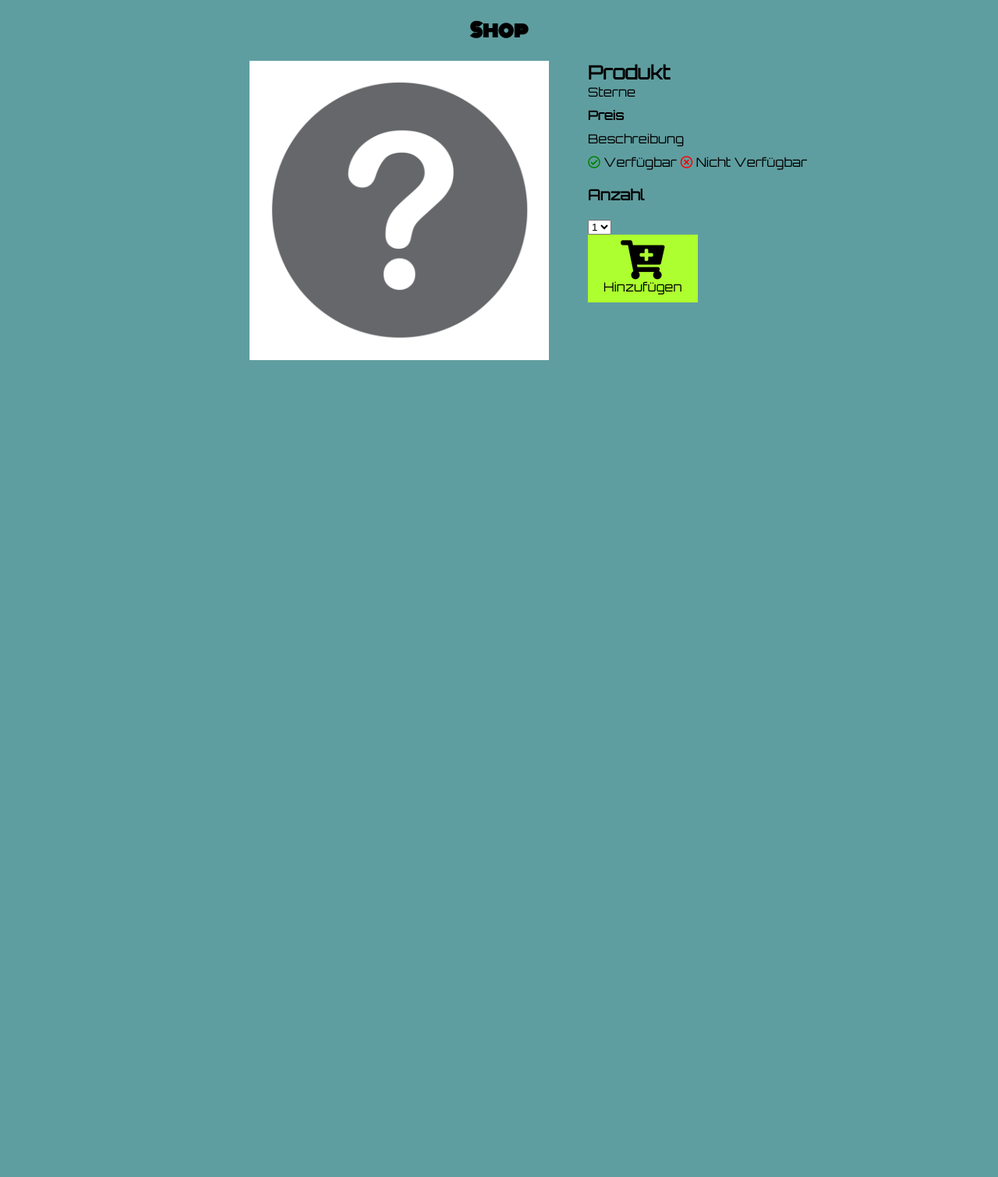
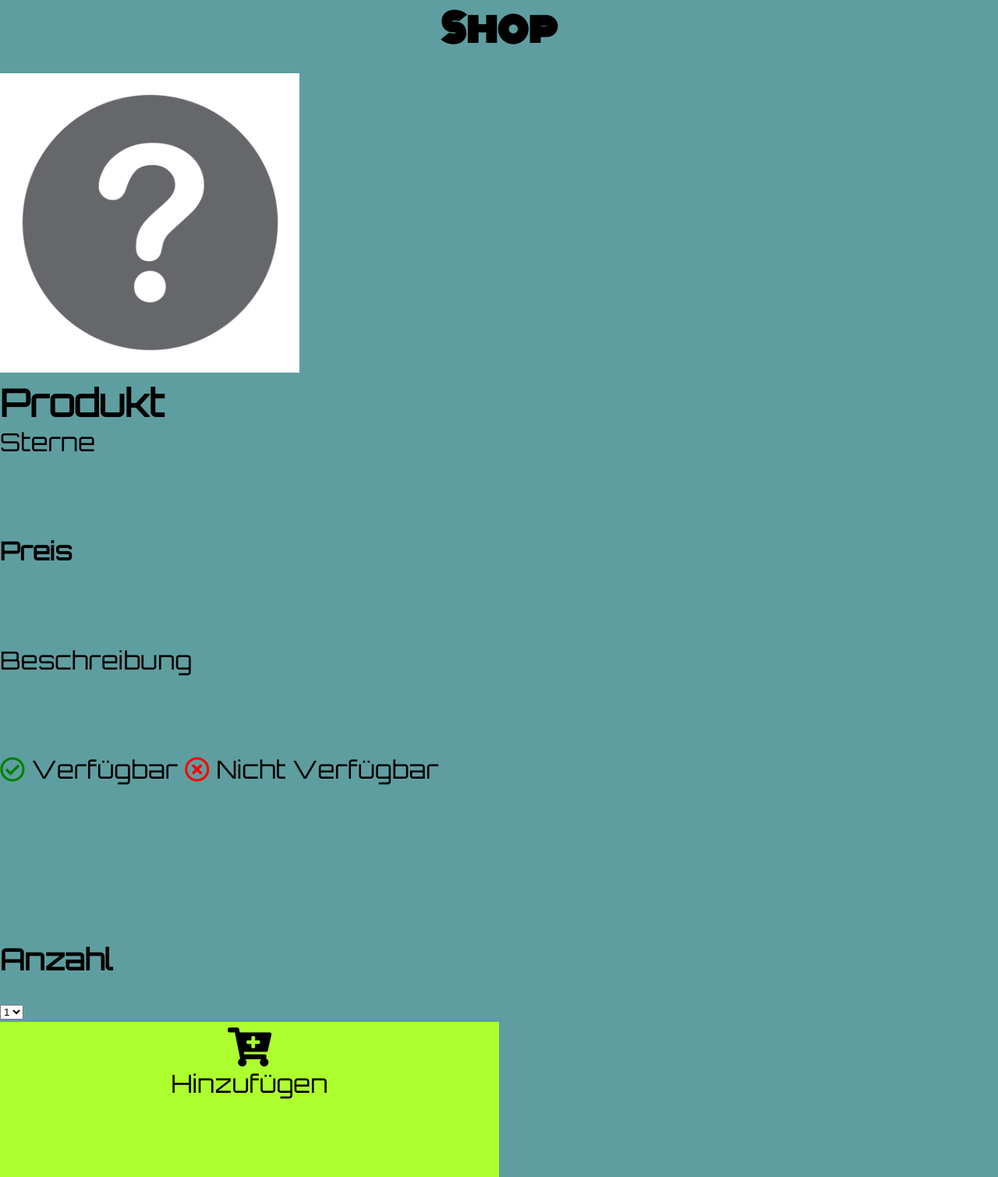
Before and after one commit to IINaNoXiDII/IINaNoXiDII.github.io, a PHP site: page /VorlageShop.html in a window 1280 px wide. Shown: the whole page at 78% size. Before the commit the page ends 462 px from the top, so only its background shows below. Run offline with PHP 8.4, Linux system fonts and the light colour scheme; some libraries are stand-ins or nearby versions.

Commit message:
ssasadsfsfd

```diff
--- a/Zwischenprojekt/VorlageShop.html
+++ b/Zwischenprojekt/VorlageShop.html
@@ -1,8 +1,9 @@
 <!DOCTYPE html>
 <html lang="de">
             <meta charset="utf-8" />
-<link rel="stylesheet" href="css/VorlageShopCss.css" />
     <head>
+        <link rel="stylesheet" href="css/VorlageShopCss.css" />
+
         <link
             rel="stylesheet"
             href="https://use.fontawesome.com/releases/v5.6.3/css/all.css"
@@ -18,10 +19,54 @@
         <link rel="stylesheet" href="css/style.css" />
 
     </head>
+    <body class="body">
+     <section class="mobmy-skills">
+        <h1 class="mobShop">Shop</h1>
+        <div class="mobProduktFlexBox">
+            <nav class="mobplaceholder">
+
+            </nav>
+            <section class="mobProduktImage">
+                <img src="img/question-mark.png" width="30%" />
+            </section>
+
+            <section class="mobProduktText" width="100%">
+                <h2>Produkt</h2>
+                <p>
+                    Sterne
+                </p>
+                <p>
+                    <strong>Preis</strong>
+                </p>
+
+                <p>
+                    Beschreibung
+                </p>
+                <p>
+                    <i class="far fa-check-circle"></i> Verfügbar
+                    <i class="far fa-times-circle"></i> Nicht Verfügbar
+                </p>
+                <p></p>
+                <h3>Anzahl</h3>
+                <select name="Anzah">
+                    <option selected>1</option>
+                    <option>2</option>
+                    <option>3</option>
+                    <option>4</option>
+                    <option>5</option>
+                </select>
+                <div class="PlusCart">
+                    <i class="fas fa-cart-plus"></i>
+                    <p>Hinzufügen</p>
+                </div>
+            </section>
+        </div>
+    </section>
     <section class="my-skills">
-        <h1>Shop</h1>
+        <h1 class="Shop">Shop</h1>
         <div class="ProduktFlexBox">
             <nav class="placeholder">
+
             </nav>
             <section class="ProduktImage">
                 <img src="img/question-mark.png" width="100%" />
@@ -59,4 +104,5 @@
             </section>
         </div>
     </section>
-</html>
+</body>
+        </html>
--- a/Zwischenprojekt/css/VorlageShopCss.css
+++ b/Zwischenprojekt/css/VorlageShopCss.css
@@ -1,12 +1,12 @@
 
-        <style>
 
-            .placeholder {
-                width="0%";
-            }
+.my-skills {
+    display: none;
+}
+
 
             p {
-                padding-bottom: 10px;
+                padding-bottom: 100px;
             }
 
             h1 {
@@ -17,22 +17,25 @@
                 padding-bottom: 20px;
             }
 
+
+
             body {
-                font-size: 1.5em;
+                font-size: 2em;
             }
 
-            .ProduktFlexBox {
-                display: flex;
-            }
+.mobProduktImage{
+    width: "100%";
+}
 
             .ProduktImage {
-                width: 30%;
-            }
+                width: 100%;
 
+}
             .ProduktText {
                 padding-left: 50px;
+                font-size: 30px
+
             }
-
             .my-skills {
                 width: 33, 33%;
                 padding-bottom: 20px;
@@ -63,13 +66,25 @@
 
 @media only screen and (min-width: 600px) {
 
-    body {
-        font-size: 1em;
+    .ProduktImage {
+        width: 30%;
     }
-      .placeholder {
-        width: 25%;
+    .Shop {
+        font-size: 30px;
     }
-
+    .placeholder{
+        width: 100%;
+        height: 100%;
+    }
+    .ProduktText{
+        font-size: 25px;
+    }
+    mobmy-skills{
+        display: none;
+    }
+    my-skills{
+        display: block;
+    }
 
 }
         </style>
```
